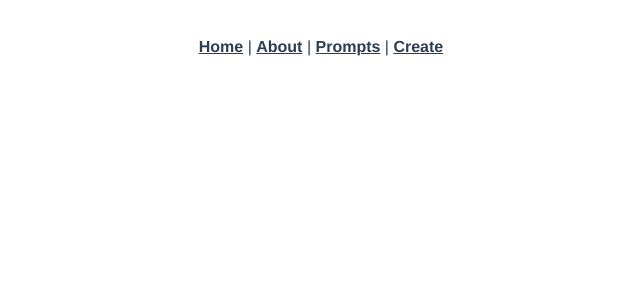
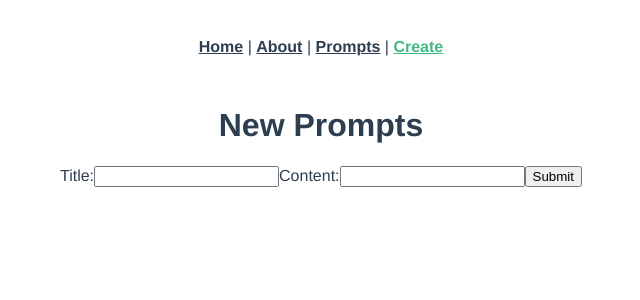
Before and after one commit to devorahortega/capstone-frontend-vue, a Vue app: page /prompts/new in a window 1280 px wide. Shown: the top 300 px of the page, without its empty margins (319-959 px from the left). Built offline with nearby package versions, Linux system fonts and the light colour scheme.

Commit message:
Creates the beginning of a PromptNew

```diff
--- a/src/App.vue
+++ b/src/App.vue
@@ -7,7 +7,7 @@
       |
       <router-link to="/prompts">Prompts</router-link>
       |
-      <router-link to="/prompts">Create</router-link>
+      <router-link to="/prompts/new">Create</router-link>
     </div>
     <router-view />
   </div>
--- a/src/router/index.js
+++ b/src/router/index.js
@@ -2,6 +2,7 @@ import Vue from "vue";
 import VueRouter from "vue-router";
 import Home from "../views/Home.vue";
 import PromptsIndex from "../views/PromptsIndex.vue";
+import PromptsNew from "../views/PromptsNew.vue";
 
 Vue.use(VueRouter);
 
@@ -24,6 +25,11 @@ const routes = [
     name: "propmts-index",
     component: PromptsIndex,
   },
+  {
+    path: "/prompts/new",
+    name: "propmts-create",
+    component: PromptsNew,
+  },
 ];
 
 const router = new VueRouter({
--- /dev/null
+++ b/src/views/PromptsNew.vue
@@ -0,0 +1,42 @@
+<template>
+  <div class="prompt-new">
+    <form v-on:submit.prevent="createPrompt()">
+      <h1>New Prompts</h1>
+      <ul>
+        <li v-for="error in errors" v-bind:key="error">{{ error }}</li>
+      </ul>
+      <label>Title:</label>
+      <input type="text" v-model="newPromptParams.title" />
+      <label>Content:</label>
+      <input type="text" v-model="newPromptParams.content" />
+      <input type="submit" vaulue="Submit" />
+    </form>
+  </div>
+</template>
+
+<script>
+import axios from "axios";
+
+export default {
+  data: function () {
+    return {
+      newPromptParams: {},
+      errors: [],
+    };
+  },
+  created: function () {},
+  methods: {
+    createPrompt: function () {
+      axios
+        .get("/prompts", this.newPromptParams)
+        .then(() => {
+          this.$router.push("/prompts");
+        })
+        .catch((error) => {
+          this.status = error.response.status;
+          console.log(error.response);
+        });
+    },
+  },
+};
+</script>
```
Also changed, not shown: src/views/PromptCreate.vue (deleted).
